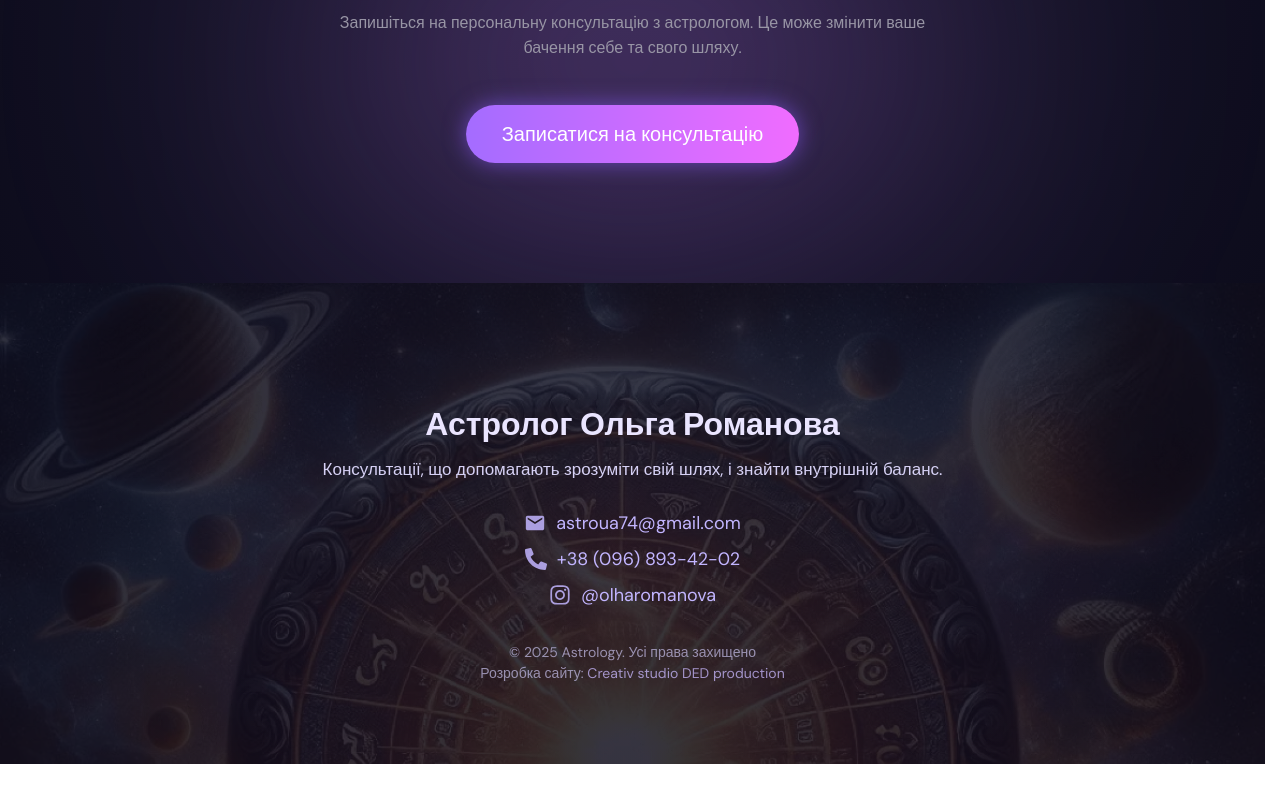
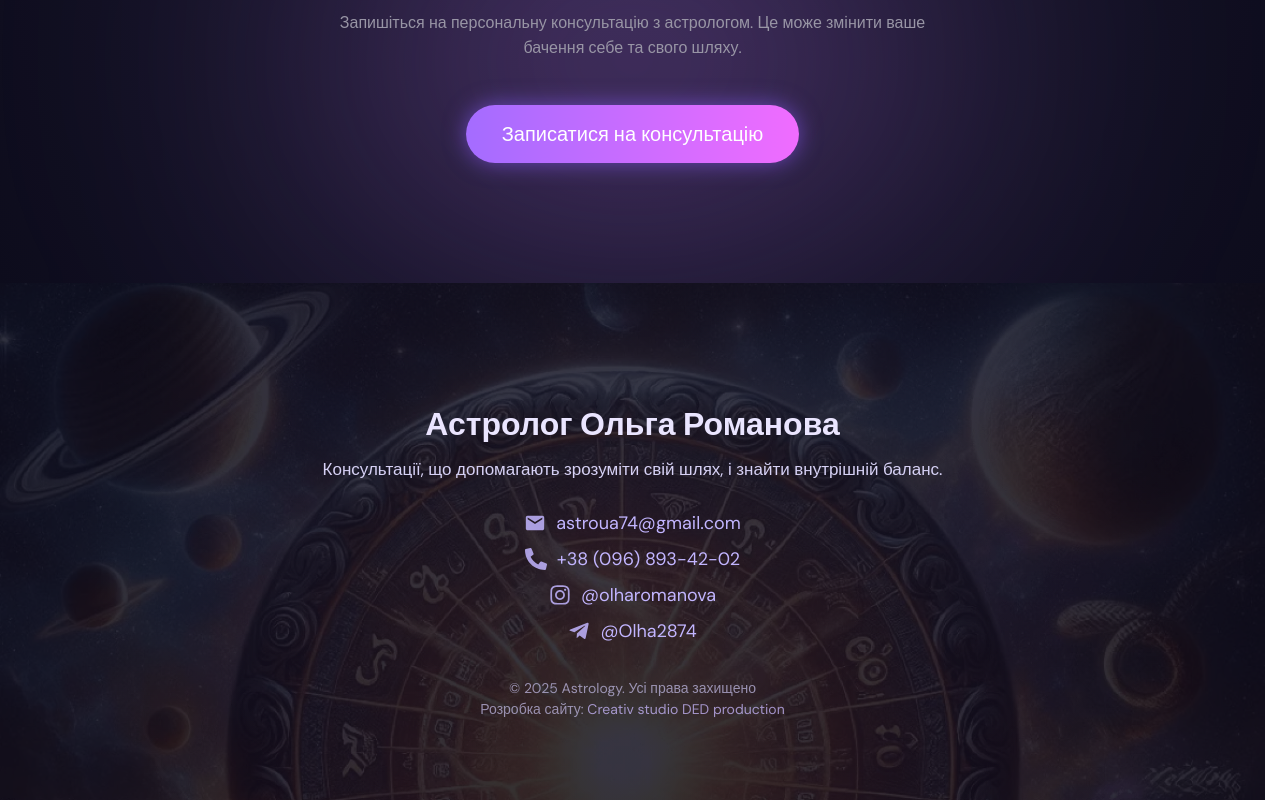
Before and after one commit to Ded-Goit/astrology, a Next.js app: page / in a window 1280 px wide. Shown: the part 3623-4423 px from the top of the page. Before the commit the page ends 4387 px from the top, so only its background shows below. Built offline with nearby package versions, Linux system fonts and the light colour scheme; a web font is replaced by a local one.

Commit message:
edit contact

```diff
--- a/src/components/CTA/CTA.tsx
+++ b/src/components/CTA/CTA.tsx
@@ -8,12 +8,12 @@ export default function CTA() {
       <h2 className={styles.title}>Готові змінити своє життя на кращє?</h2>
 
       <p className={styles.sub}>
-        Запишіться на персональну консультацію з астрологом. Це може змінити ваше
-        бачення себе та свого шляху.
+        Запишіться на персональну консультацію з астрологом. Це може змінити
+        ваше бачення себе та свого шляху.
       </p>
 
       <a
-        href="https://www.instagram.com/olharomanova/"
+        href="https://t.me/Olha2874"
         className={styles.button}
         target="_blank"
         rel="noopener noreferrer"
--- a/src/components/Footer/Footer.tsx
+++ b/src/components/Footer/Footer.tsx
@@ -1,6 +1,6 @@
 import styles from "./Footer.module.css";
 import { MdEmail } from "react-icons/md";
-import { FaPhoneAlt } from "react-icons/fa";
+import { FaPhoneAlt, FaTelegramPlane } from "react-icons/fa";
 import { FaInstagram } from "react-icons/fa";
 
 export default function Footer() {
@@ -36,6 +36,15 @@ export default function Footer() {
             <FaInstagram className={styles.icon} />
             @olharomanova
           </a>
+          <a
+            href="https://t.me/Olha2874"
+            className={styles.contactItem}
+            target="_blank"
+            rel="noopener noreferrer"
+          >
+            <FaTelegramPlane className={styles.icon} />
+            @Olha2874
+          </a>
         </div>
 
         <p className={styles.copy}>
```
